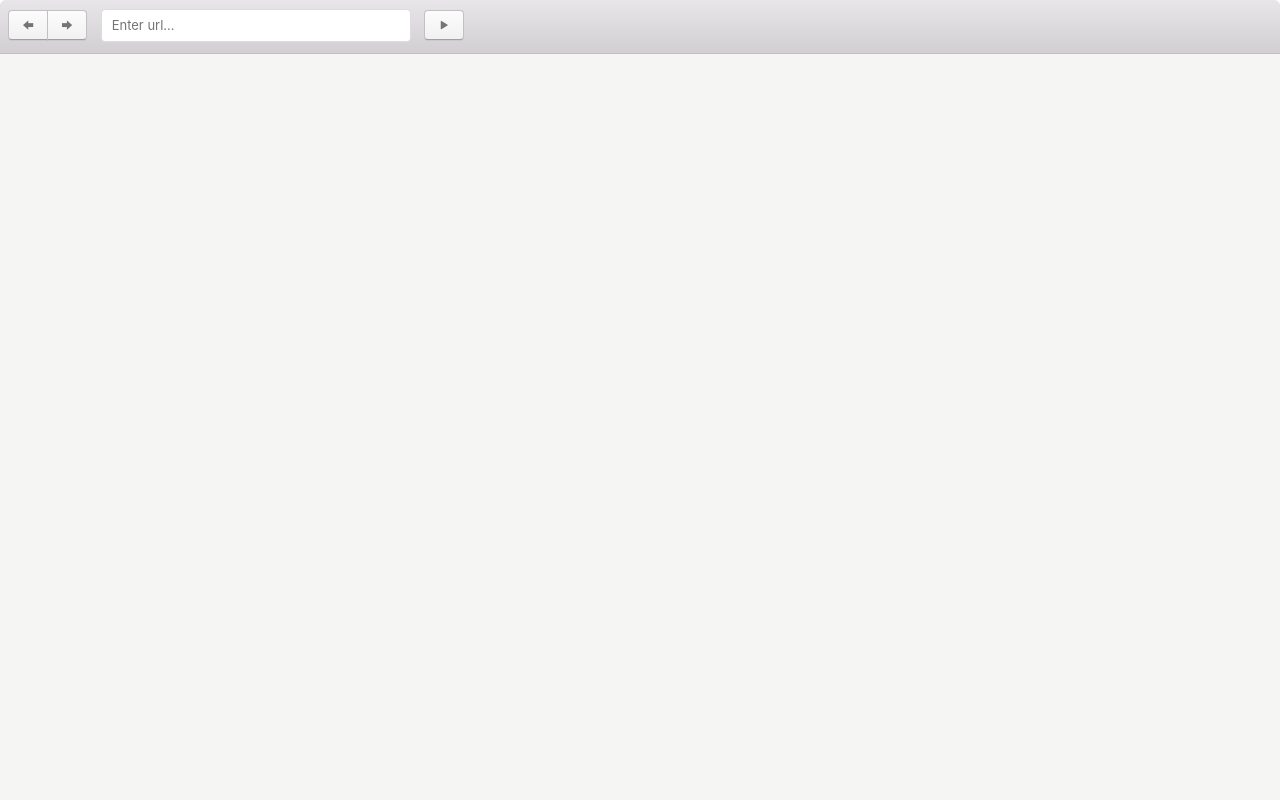
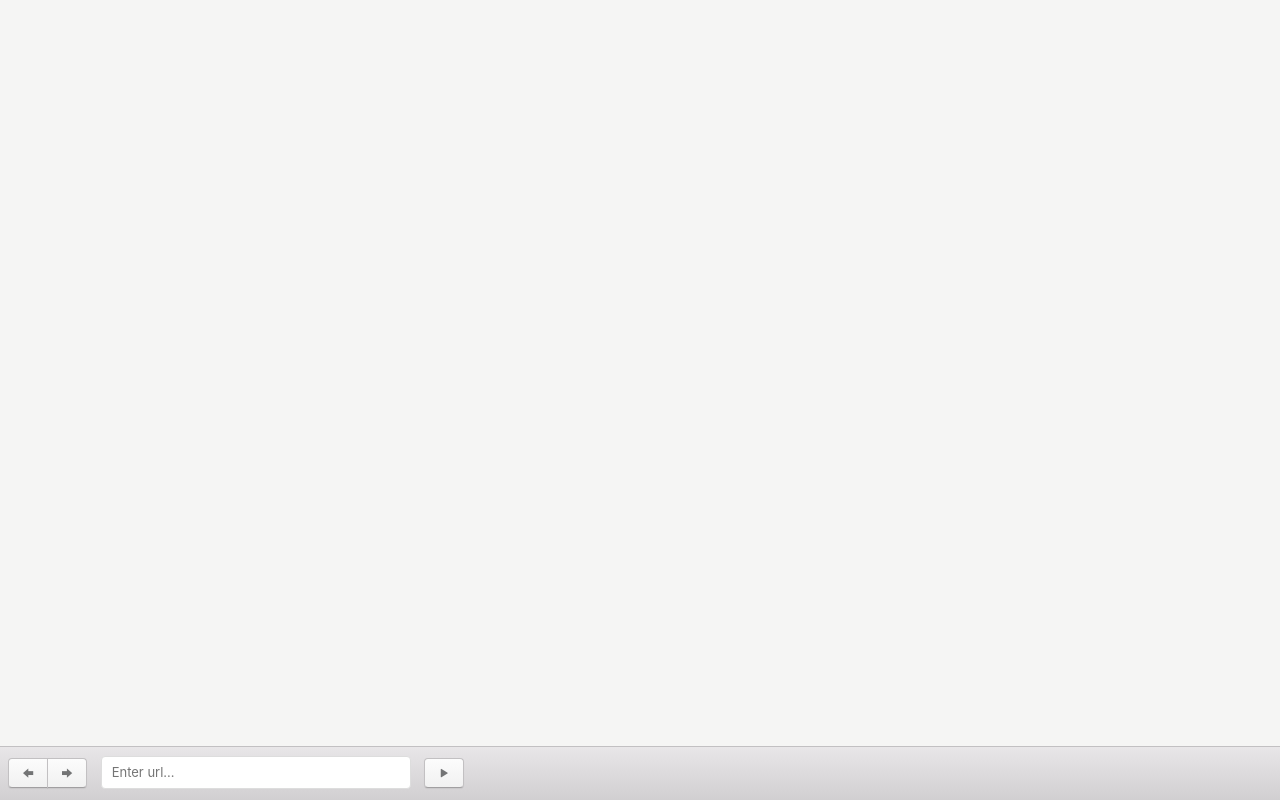
Before and after one commit to sunmorgus/chipbrowse, an Electron app: page index.html in a window 1280 px wide. Drawn offline with Linux system fonts and the light colour scheme.

Commit message:
- moved header to footer;

```diff
--- a/index.html
+++ b/index.html
@@ -9,7 +9,10 @@
 
 <body>
 	<div class="window">
-		<header class="toolbar toolbar-header">
+		<div class="window-content">
+			<webview id="content" src="https://www.google.com/" style="display:inline-flex; width:480px; height:250px" useragent="Mozilla/5.0 (iPhone; CPU iPhone OS 6_1_4 like Mac OS X) AppleWebKit/536.26 (KHTML, like Gecko) Version/6.0 Mobile/10B350 Safari/8536.25"></webview>
+		</div>
+		<footer class="toolbar toolbar-footer">
 			<div class="toolbar-actions">
 				<div class="btn-group" style="margin: 3px 5px 5px 5px;">
 					<button class="btn btn-large btn-default">
@@ -24,11 +27,7 @@
 					<span class="icon icon-play"></span>
 				</button>
 			</div>
-		</header>
-
-		<div class="window-content">
-			<webview id="content" src="https://www.google.com/" style="display:inline-flex; width:480px; height:250px" useragent="Mozilla/5.0 (iPhone; CPU iPhone OS 6_1_4 like Mac OS X) AppleWebKit/536.26 (KHTML, like Gecko) Version/6.0 Mobile/10B350 Safari/8536.25"></webview>
-		</div>
+		</footer>
 	</div>
 	<script type="text/javascript" src="browser.js"></script>
 </body>
```
